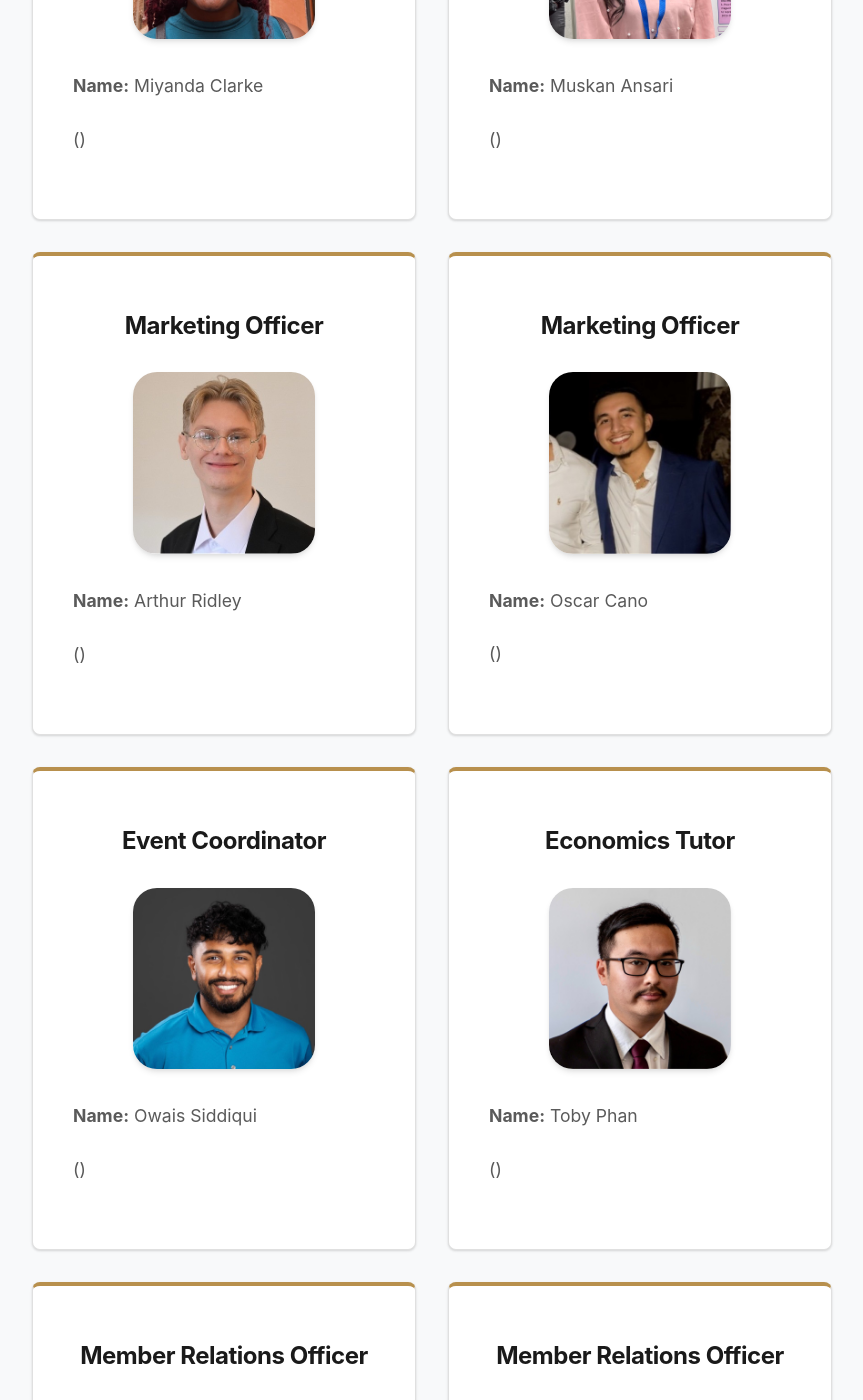
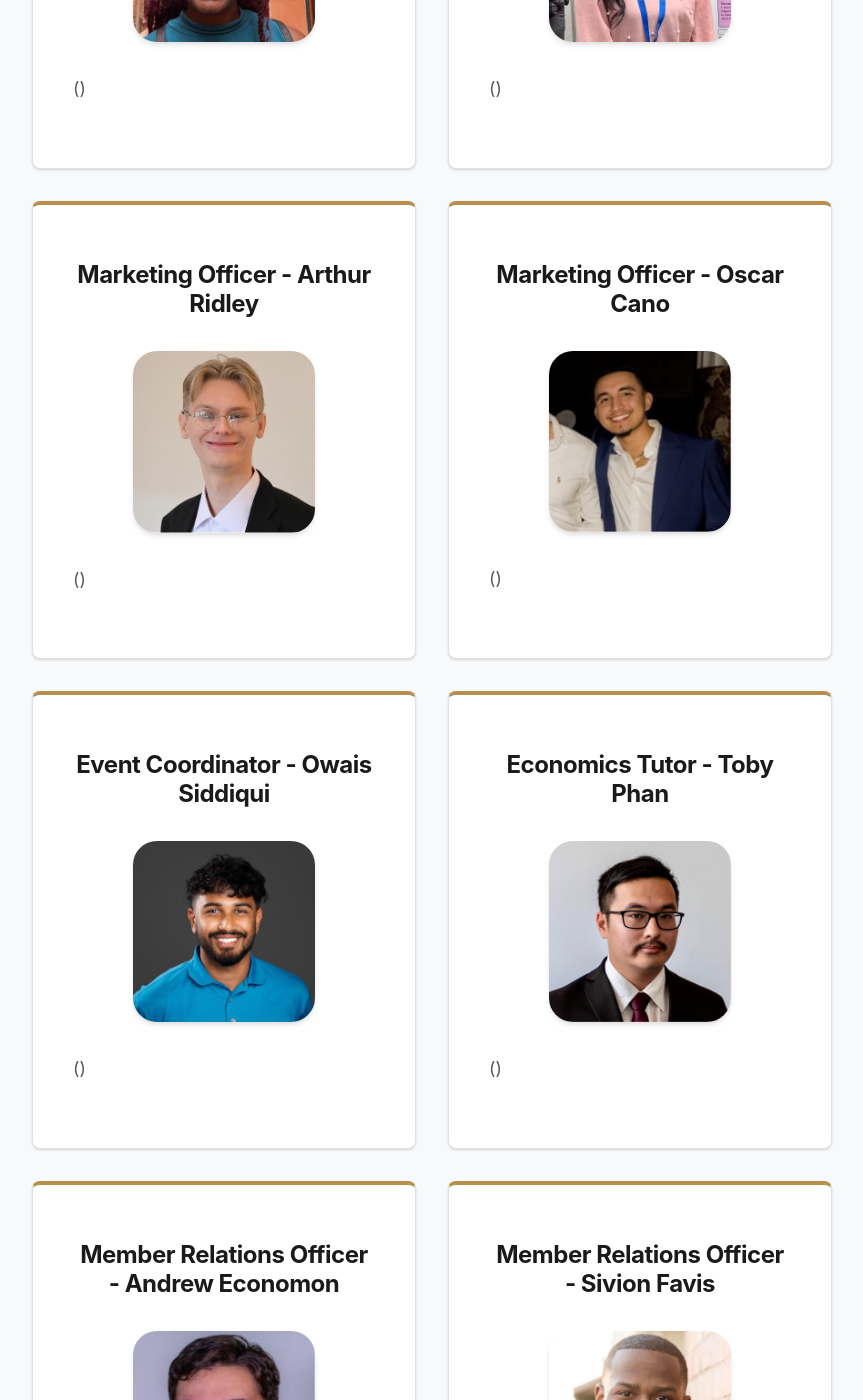
Before and after one commit to econsociety/esuh, a Jekyll site: the page built from team.html, in a window 1280 px wide and 1400 px high, scrolled down 1304 px. Shown: the whole window, without its empty margins (208-1071 px from the left). Built offline with Jekyll 4.4.1, drawn with Linux system fonts in a browser that asks for light colours; some of the changed text lies outside the part shown.

Commit message:
Restructure team page and site improvements
- Renamed about-team.html to research-team.html for clarity
- Reformatted team.html: combined role and name in titles (e.g., "President - Nathan Loredo")
- Removed separate "Name:" field, keeping only bio placeholder "()"
- Added upcoming events section to homepage (displays up to 2 future events)
- Recent research section already limited to 2 most recent articles
- Updated footer text to "Economics Society at University of Houston"
- Shortened README: removed markdown reference sections, updated image syntax to use relative_url, removed working paper documentation

```diff
--- a/_includes/footer.html
+++ b/_includes/footer.html
@@ -1,7 +1,7 @@
 <footer class="site-footer">
   <div class="container">
     <div class="footer-content">
-      <p>&copy; Copyright {{ 'now' | date: "%Y" }}, ESUH Economics Research. Created using <a href="https://jekyllrb.com/" target="_blank">Jekyll</a>.</p>
+      <p>&copy; Copyright {{ 'now' | date: "%Y" }}, Economics Society at University of Houston. Created using <a href="https://jekyllrb.com/" target="_blank">Jekyll</a>.</p>
       <p>Built with <a href="https://pages.github.com/" target="_blank">GitHub Pages</a></p>
     </div>
   </div>
--- a/team.html
+++ b/team.html
@@ -12,91 +12,80 @@ subtitle: Meet our officers and leadership
 
 <div class="team-grid">
   <div class="team-member">
-    <h3>President</h3>
-    <img src="{{ '/assets/images/nathan-pic.jpg' | relative_url }}" alt="President">
-    <p><strong>Name:</strong> Nathan Loredo</p>
+    <h3>President - Nathan Loredo</h3>
+    <img src="{{ '/assets/images/nathan-pic.jpg' | relative_url }}" alt="Nathan Loredo">
     <p>
       ()
     </p>
   </div>
 
   <div class="team-member">
-    <h3>Vice President</h3>
-    <img src="{{ '/assets/images/zoe-pic.jpg' | relative_url }}" alt="Vice President">
-    <p><strong>Name:</strong> Zoe Hancock</p>
+    <h3>Vice President - Zoe Hancock</h3>
+    <img src="{{ '/assets/images/zoe-pic.jpg' | relative_url }}" alt="Zoe Hancock">
     <p>
       ()
     </p>
   </div>
 
   <div class="team-member">
-    <h3>Secretary</h3>
-    <img src="{{ '/assets/images/miyanda-pic.jpg' | relative_url }}" alt="Secretary">
-    <p><strong>Name:</strong> Miyanda Clarke</p>
+    <h3>Secretary - Miyanda Clarke</h3>
+    <img src="{{ '/assets/images/miyanda-pic.jpg' | relative_url }}" alt="Miyanda Clarke">
     <p>
       ()
     </p>
   </div>
 
   <div class="team-member">
-    <h3>Finance Officer</h3>
-    <img src="{{ '/assets/images/muskan-pic.jpg' | relative_url }}" alt="Finance Officer">
-    <p><strong>Name:</strong> Muskan Ansari</p>
+    <h3>Finance Officer - Muskan Ansari</h3>
+    <img src="{{ '/assets/images/muskan-pic.jpg' | relative_url }}" alt="Muskan Ansari">
     <p>
       ()
     </p>
   </div>
 
   <div class="team-member">
-    <h3>Marketing Officer</h3>
-    <img src="{{ '/assets/images/arthur-pic.jpg' | relative_url }}" alt="Marketing Officer">
-    <p><strong>Name:</strong> Arthur Ridley</p>
-    <p>
-      ()
-    </p>
-  </div>
-
-
-  <div class="team-member">
-    <h3>Marketing Officer</h3>
-    <img src="{{ '/assets/images/oscar-pic.jpg' | relative_url }}" alt="Marketing Officer">
-    <p><strong>Name:</strong> Oscar Cano</p>
+    <h3>Marketing Officer - Arthur Ridley</h3>
+    <img src="{{ '/assets/images/arthur-pic.jpg' | relative_url }}" alt="Arthur Ridley">
     <p>
       ()
     </p>
   </div>
 
   <div class="team-member">
-    <h3>Event Coordinator</h3>
-    <img src="{{ '/assets/images/owais-pic.jpg' | relative_url }}" alt="Event Coordinator">
-    <p><strong>Name:</strong> Owais Siddiqui</p>
+    <h3>Marketing Officer - Oscar Cano</h3>
+    <img src="{{ '/assets/images/oscar-pic.jpg' | relative_url }}" alt="Oscar Cano">
     <p>
       ()
     </p>
   </div>
 
   <div class="team-member">
-    <h3>Economics Tutor</h3>
-    <img src="{{ '/assets/images/toby-pic.jpg' | relative_url }}" alt="Economics Tutor">
-    <p><strong>Name:</strong> Toby Phan</p>
+    <h3>Event Coordinator - Owais Siddiqui</h3>
+    <img src="{{ '/assets/images/owais-pic.jpg' | relative_url }}" alt="Owais Siddiqui">
     <p>
       ()
     </p>
   </div>
 
-<div class="team-member">
-    <h3>Member Relations Officer</h3>
-    <img src="{{ '/assets/images/andrew-pic.jpg' | relative_url }}" alt="Member Relations Officer">
-    <p><strong>Name:</strong> Andrew Economon</p>
+  <div class="team-member">
+    <h3>Economics Tutor - Toby Phan</h3>
+    <img src="{{ '/assets/images/toby-pic.jpg' | relative_url }}" alt="Toby Phan">
     <p>
       ()
     </p>
   </div>
 
-<div class="team-member">
-    <h3>Member Relations Officer</h3>
-    <img src="{{ '/assets/images/sivion-pic.jpg' | relative_url }}" alt="Member Relations Officer">
-    <p><strong>Name:</strong> Sivion Favis</p>
+  <div class="team-member">
+    <h3>Member Relations Officer - Andrew Economon</h3>
+    <img src="{{ '/assets/images/andrew-pic.jpg' | relative_url }}" alt="Andrew Economon">
+    <p>
+      ()
+    </p>
+  </div>
+
+  <div class="team-member">
+    <h3>Member Relations Officer - Sivion Favis</h3>
+    <img src="{{ '/assets/images/sivion-pic.jpg' | relative_url }}" alt="Sivion Favis">
     <p>
       ()
     </p>
@@ -109,6 +98,6 @@ subtitle: Meet our officers and leadership
   <h2>Research Team</h2>
   <p>
     Our research team conducts academic research on various economic topics.
-    <a href="{{ '/about-team' | relative_url }}">Learn more about the research team →</a>
+    <a href="{{ '/research-team' | relative_url }}">Learn more about the research team →</a>
   </p>
 </section>
```
Also changed, not shown: index.html (+46 -0 lines), README.md, research-team.html (renamed from about-team.html).
